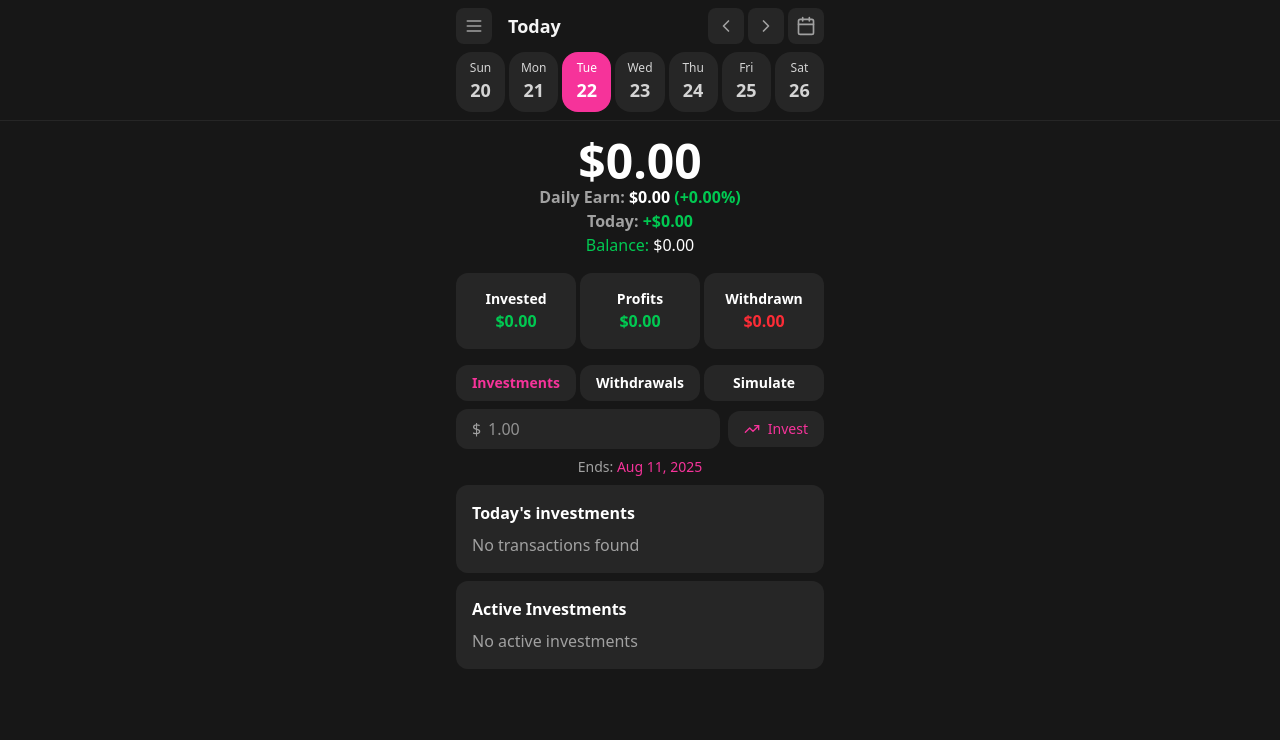
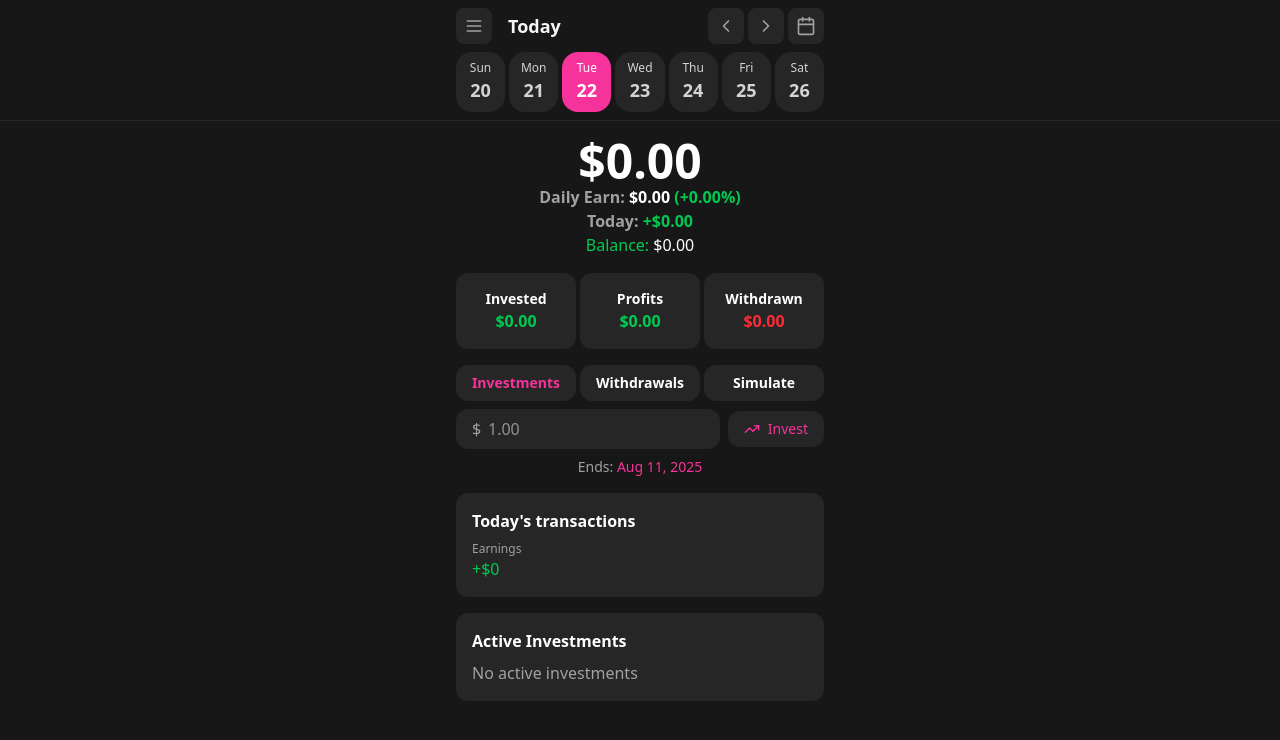
Before and after one commit to pwabucket/pwa-ai-earn, a React (Vite) app: page / in a window 1280 px wide. Shown: the top 740 px of the page. Built offline with nearby package versions, Linux system fonts and the light colour scheme.

Commit message:
feat: Display all transactions of date

```diff
--- a/src/components/DayView.jsx
+++ b/src/components/DayView.jsx
@@ -96,14 +96,19 @@ const TransactionItem = ({ amount, type, onRemove }) => (
   <div className="flex items-center justify-between">
     <div>
       <div className="text-xs text-neutral-400">
-        {type === "investment" ? "Investment" : "Withdraw"}
+        {type === "investment"
+          ? "Investment"
+          : type === "earnings"
+          ? "Earnings"
+          : "Withdraw"}
       </div>
       <div
-        className={type === "investment" ? "text-green-500" : "text-red-500"}
+        className={type === "withdrawal" ? "text-red-500" : "text-green-500"}
       >
-        {type === "investment" ? "+" : "-"}${amount}
+        {type === "withdrawal" ? "-" : "+"}${amount}
       </div>
     </div>
+    {type !== "earnings" && (
       <button
         onClick={onRemove}
         className={cn(
@@ -113,10 +118,16 @@ const TransactionItem = ({ amount, type, onRemove }) => (
       >
         <LuX className="size-5" />
       </button>
+    )}
   </div>
 );
 
-const TransactionsList = ({ title, transactions, type, onRemove }) => (
+const TransactionsList = ({
+  title,
+  transactions,
+  onRemoveInvestment,
+  onRemoveWithdrawal,
+}) => (
   <div className="flex flex-col gap-2 p-4 rounded-xl bg-neutral-800">
     <h1 className="font-bold">{title}</h1>
     {transactions.length > 0 ? (
@@ -124,8 +135,14 @@ const TransactionsList = ({ title, transactions, type, onRemove }) => (
         <TransactionItem
           key={index}
           amount={transaction.amount}
-          type={type}
-          onRemove={() => onRemove(transaction.id)}
+          type={transaction.type}
+          onRemove={() => {
+            if (transaction.type === "investment") {
+              onRemoveInvestment(transaction.id);
+            } else {
+              onRemoveWithdrawal(transaction.id);
+            }
+          }}
         />
       ))
     ) : (
@@ -301,23 +318,36 @@ export default function DayView({ selectedDate, onSelectDate }) {
   const removeInvestment = useAppStore((state) => state.removeInvestment);
   const removeWithdrawal = useAppStore((state) => state.removeWithdrawal);
 
-  const todayInvestments = useMemo(() => {
-    return investments.filter(
-      (investment) =>
-        new Date(investment.date).toDateString() === selectedDate.toDateString()
-    );
-  }, [selectedDate, investments]);
-
-  const todayWithdrawals = useMemo(() => {
-    return withdrawals.filter(
-      (withdrawal) =>
-        new Date(withdrawal.date).toDateString() === selectedDate.toDateString()
-    );
-  }, [selectedDate, withdrawals]);
-
   const result = useMemo(() => {
     return InvestmentEngine.calculateTp(selectedDate, investments, withdrawals);
   }, [selectedDate, investments, withdrawals]);
+
+  const todayTransactions = useMemo(() => {
+    return [
+      {
+        type: "earnings",
+        amount: result.currentDailyProfit,
+        date: selectedDate,
+      },
+      ...withdrawals
+        .filter(
+          (withdrawal) =>
+            new Date(withdrawal.date).toDateString() ===
+            selectedDate.toDateString()
+        )
+        .map((withdrawal) => ({ ...withdrawal, type: "withdrawal" })),
+      ...investments
+        .filter(
+          (investment) =>
+            new Date(investment.date).toDateString() ===
+            selectedDate.toDateString()
+        )
+        .map((investment) => ({
+          ...investment,
+          type: "investment",
+        })),
+    ];
+  }, [selectedDate, investments, withdrawals, result.currentDailyProfit]);
 
   const endDate = useMemo(() => {
     const date = new Date(selectedDate);
@@ -344,7 +374,7 @@ export default function DayView({ selectedDate, onSelectDate }) {
   };
 
   const handleInvest = () => {
-    if (investmentAmount) {
+    if (parseFloat(investmentAmount) >= 1) {
       addInvestment({
         id: crypto.randomUUID(),
         date: selectedDate,
@@ -380,7 +410,7 @@ export default function DayView({ selectedDate, onSelectDate }) {
     <PageContainer className="flex flex-col gap-4 px-2 py-4">
       <MetricsDisplay result={result} />
 
-      {result.totalBalance > 0 && (
+      {result.totalBalance >= 1 && (
         <div className="flex flex-col items-start gap-2 p-4 bg-neutral-800 rounded-xl">
           <p>
             You have an available balance of{" "}
@@ -430,19 +460,6 @@ export default function DayView({ selectedDate, onSelectDate }) {
               {formatHeaderDate(endDate)}
             </button>
           </p>
-
-          <TransactionsList
-            title="Today's investments"
-            transactions={todayInvestments}
-            type="investment"
-            onRemove={removeInvestment}
-          />
-
-          <ActiveInvestments
-            selectedDate={selectedDate}
-            onSelectDate={onSelectDate}
-            investments={result.currentActiveInvestments}
-          />
         </Tabs.Content>
 
         <Tabs.Content value="withdrawals" className="flex flex-col gap-2">
@@ -467,19 +484,25 @@ export default function DayView({ selectedDate, onSelectDate }) {
               Re-Invest
             </ActionButton>
           </ButtonGroup>
-
-          <TransactionsList
-            title="Today's withdrawals"
-            transactions={todayWithdrawals}
-            type="withdrawal"
-            onRemove={removeWithdrawal}
-          />
         </Tabs.Content>
 
         <Tabs.Content value="simulation" className="flex flex-col gap-2">
           <Simulation selectedDate={selectedDate} onSelectDate={onSelectDate} />
         </Tabs.Content>
       </Tabs.Root>
+
+      <TransactionsList
+        title="Today's transactions"
+        transactions={todayTransactions}
+        onRemoveInvestment={removeInvestment}
+        onRemoveWithdrawal={removeWithdrawal}
+      />
+
+      <ActiveInvestments
+        selectedDate={selectedDate}
+        onSelectDate={onSelectDate}
+        investments={result.currentActiveInvestments}
+      />
     </PageContainer>
   );
 }
```
Lines whose indentation alone changed are shown as unchanged.
